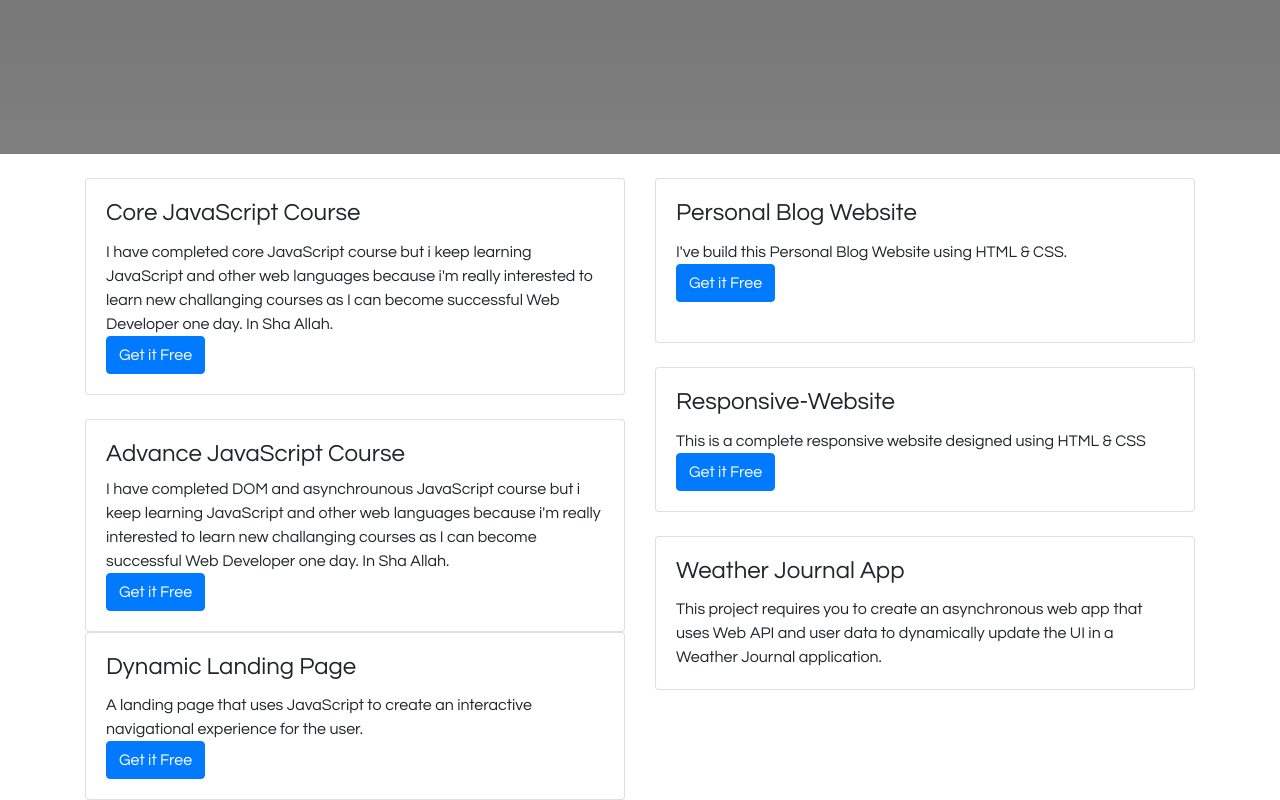
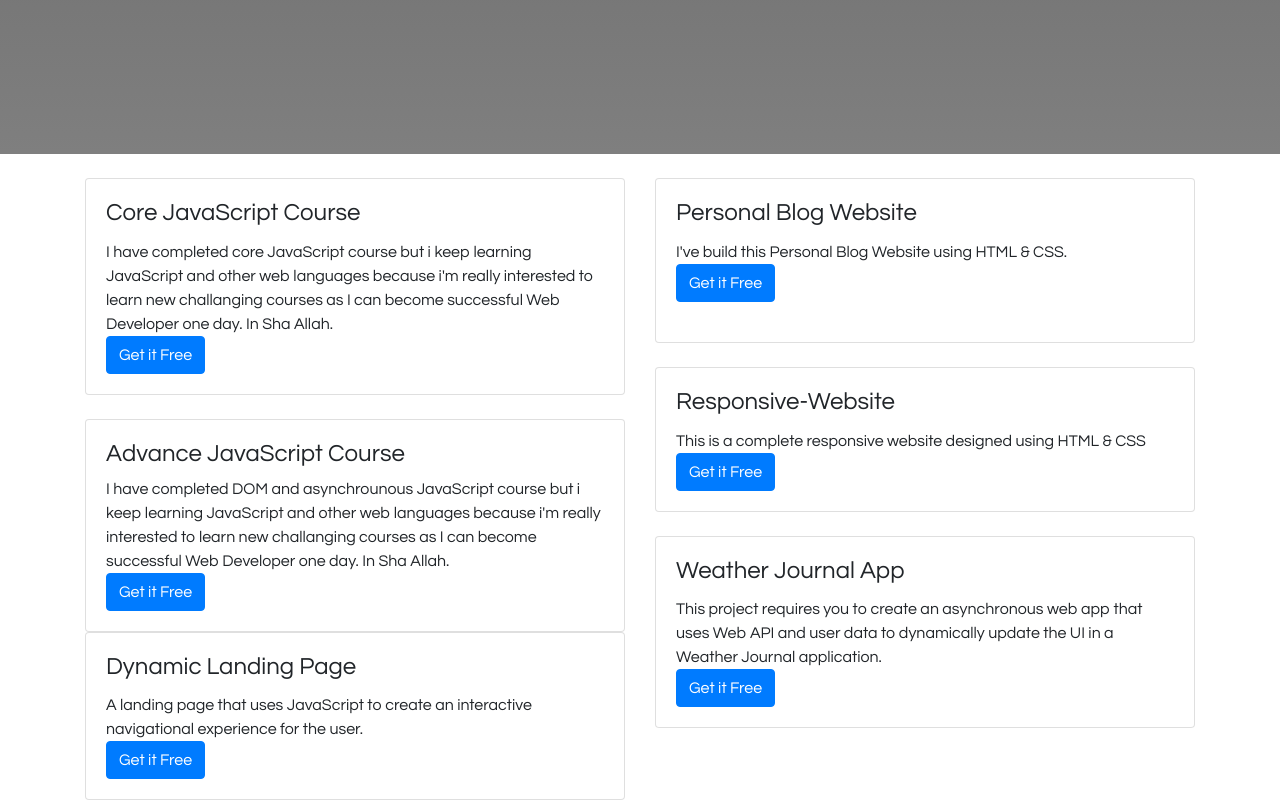
Before and after one commit to Sarfraz123-wq/My-own-portfolio, a plain HTML site: page project.html in a window 1280 px wide. Shown: the part 544-1344 px from the top of the page. Drawn offline with nearby package versions, Linux system fonts and the light colour scheme.

Commit message:
Update project.html

```diff
--- a/project.html
+++ b/project.html
@@ -94,7 +94,8 @@
              <div class="card text-left">
                 <div class="card-body">
                   <h4 class="card-title">Weather Journal App</h4>
-                  <p class="card-text">This project requires you to create an asynchronous web app that uses Web API and user data to dynamically update the UI in a Weather Journal application.
+                  <p class="card-text">This project requires you to create an asynchronous web app that uses Web API and user data to dynamically update the UI in a Weather Journal application. <br>
+                   <a name="" id="" class="btn btn-primary" href="https://github.com/Sarfraz123-wq/Weather-Journal-App" target="_blank" role="button">Get it Free</a>
               </div>
               </div>
               <br>
```
